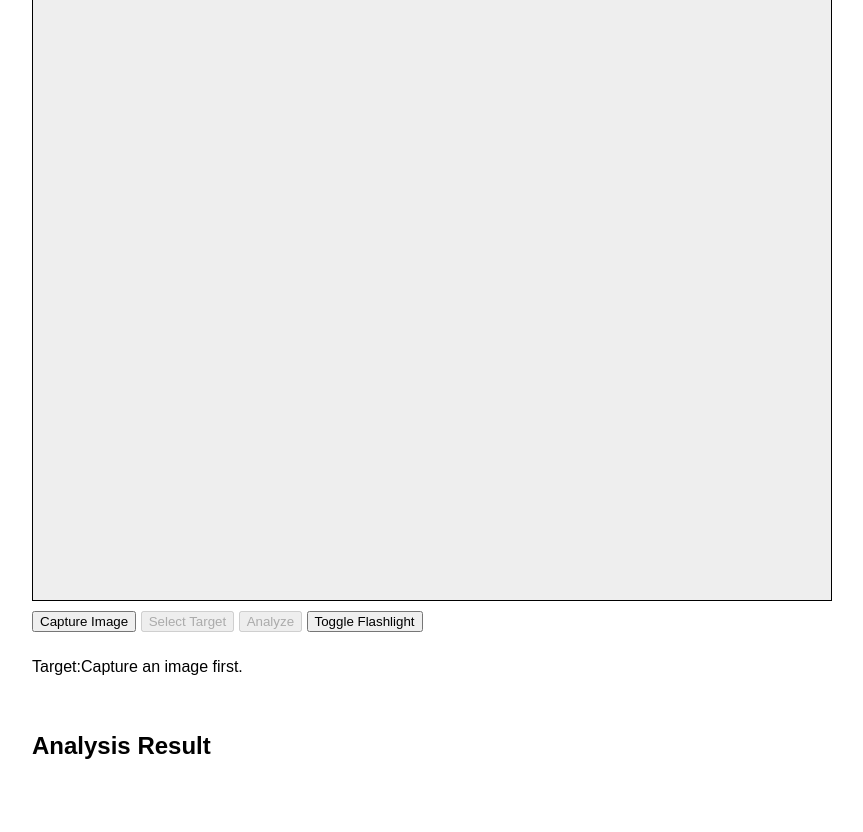
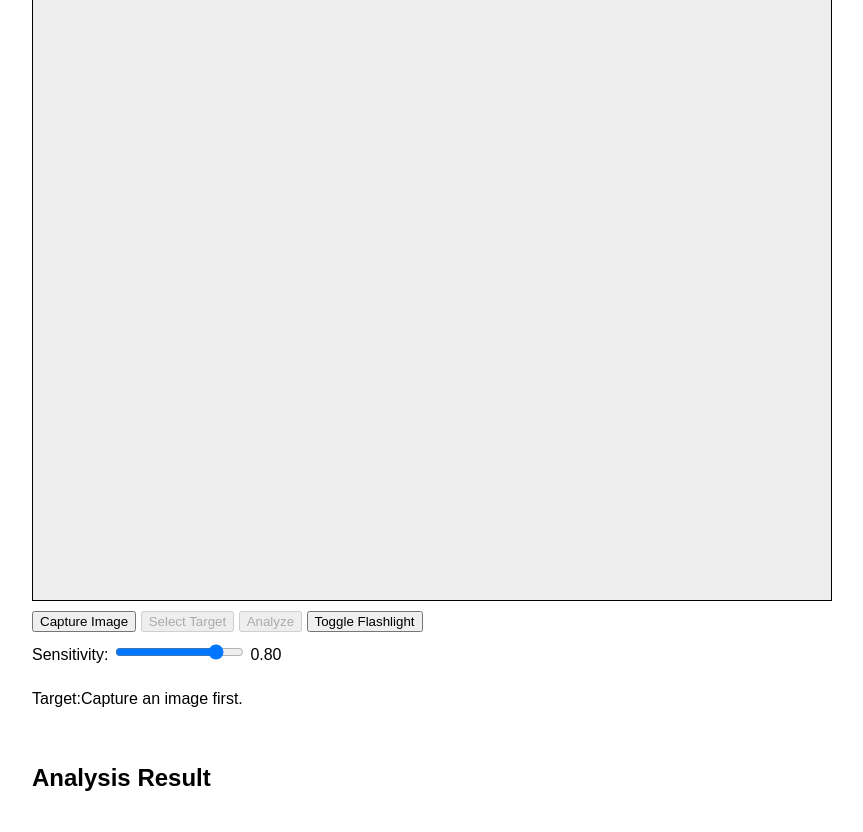
Before and after one commit to arm00pv/Counting, a Flask app: page / in a window 1280 px wide. Shown: the part 99-931 px from the top of the page, without its empty margins (208-1071 px from the left). Before the commit the page ends 858 px from the top, so only its background shows below. Run offline with Flask 3, Linux system fonts and the light colour scheme.

Commit message:
feat: Add sensitivity slider for matching precision
This commit adds a 'Sensitivity' slider to the user interface,
empowering the user to control the strictness of the object matching
algorithm in real-time. This is the final and most robust solution to
the persistent problem of finding a single, universal threshold for
object detection.

Key Changes:
-   **Frontend:** An `<input type="range">` slider has been added to the
    UI. The JavaScript has been updated to send the slider's current
    value (as a float between 0.0 and 1.0) to the backend with every
    'Analyze' request.
-   **Backend:** The `/process_frame` endpoint and the `process_image`
    function now accept a `threshold` parameter from the frontend. This
    value is used directly in the color histogram comparison, allowing
    for dynamic control over the matching logic.

This feature allows users to fine-tune the detection for their specific
objects and lighting conditions, resolving the trade-off between missed
detections (too strict) and false positives (too lenient).

```diff
--- a/app.py
+++ b/app.py
@@ -26,19 +26,21 @@ def process_frame():
     data = request.get_json()
     image_data = data['image'].split(',')[1]
     target_image_data = data.get('target_image')
+    # Get the threshold from the payload, default to 0.8 if not provided
+    threshold = data.get('threshold', 0.8)
 
     img_bytes = base64.b64decode(image_data)
     nparr = np.frombuffer(img_bytes, np.uint8)
     img = cv2.imdecode(nparr, cv2.IMREAD_COLOR)
 
-    processed_image, count = process_image(img, target_image_data)
+    processed_image, count = process_image(img, target_image_data, threshold)
 
     _, buffer = cv2.imencode('.jpg', processed_image)
     processed_image_b64 = base64.b64encode(buffer).decode('utf-8')
 
     return jsonify({'image': processed_image_b64, 'count': count})
 
-def process_image(main_img, target_img_data=None):
+def process_image(main_img, target_img_data=None, threshold=0.8):
     # If no target, perform a general count
     if target_img_data is None:
         gray = cv2.cvtColor(main_img, cv2.COLOR_BGR2GRAY)
@@ -52,19 +54,16 @@ def process_image(main_img, target_img_data=None):
 
     # --- If a target is provided, perform Color Histogram Matching ---
 
-    # Decode the target image and calculate its histogram
     target_bytes = base64.b64decode(target_img_data)
     target_nparr = np.frombuffer(target_bytes, np.uint8)
     target_img = cv2.imdecode(target_nparr, cv2.IMREAD_COLOR)
     if target_img is None: return main_img, 0
 
     target_hsv = cv2.cvtColor(target_img, cv2.COLOR_BGR2HSV)
-    # Create a mask for the target image to ignore black/transparent pixels from the lasso crop
     target_mask = cv2.inRange(target_hsv, (0, 1, 1), (180, 255, 255))
     target_hist = cv2.calcHist([target_hsv], [0, 1], target_mask, [32, 32], [0, 180, 0, 256])
     cv2.normalize(target_hist, target_hist, alpha=0, beta=1, norm_type=cv2.NORM_MINMAX)
 
-    # Find all contours in the main image
     main_hsv = cv2.cvtColor(main_img, cv2.COLOR_BGR2HSV)
     gray = cv2.cvtColor(main_img, cv2.COLOR_BGR2GRAY)
     thresh = cv2.adaptiveThreshold(gray, 255, cv2.ADAPTIVE_THRESH_GAUSSIAN_C, cv2.THRESH_BINARY_INV, 11, 2)
@@ -73,18 +72,15 @@ def process_image(main_img, target_img_data=None):
 
     match_count = 0
     for contour in contours:
-        # Create a mask for the current contour
         mask = np.zeros(gray.shape, dtype="uint8")
         cv2.drawContours(mask, [contour], -1, 255, -1)
 
-        # Calculate histogram for the masked region of interest
         roi_hist = cv2.calcHist([main_hsv], [0, 1], mask, [32, 32], [0, 180, 0, 256])
         cv2.normalize(roi_hist, roi_hist, alpha=0, beta=1, norm_type=cv2.NORM_MINMAX)
 
-        # Compare histograms
         color_similarity = cv2.compareHist(target_hist, roi_hist, cv2.HISTCMP_CORREL)
 
-        if color_similarity > 0.5: # Lowered threshold for more lenient real-world matching
+        if color_similarity > threshold:
             match_count += 1
             (x, y, w, h) = cv2.boundingRect(contour)
             cv2.rectangle(main_img, (x, y), (x + w, y + h), (0, 255, 0), 2)
--- a/templates/index.html
+++ b/templates/index.html
@@ -36,6 +36,9 @@
         .controls {
             margin-bottom: 10px;
         }
+        .slider-container {
+            margin-bottom: 10px;
+        }
         .target-info {
             display: flex;
             align-items: center;
@@ -72,6 +75,11 @@
             <button id="analyze-btn" disabled>Analyze</button>
             <button id="torch-btn">Toggle Flashlight</button>
         </div>
+        <div class="slider-container">
+            <label for="sensitivity-slider">Sensitivity:</label>
+            <input type="range" id="sensitivity-slider" min="10" max="95" value="80">
+            <span id="sensitivity-value">0.80</span>
+        </div>
         <div id="target-info" class="target-info">
             <span>Target:</span>
             <img id="target-preview-img" src="" alt="Target Preview" style="display: none;">
@@ -97,6 +105,8 @@
         const torchBtn = document.getElementById('torch-btn');
         const targetPreviewImg = document.getElementById('target-preview-img');
         const targetStatus = document.getElementById('target-status');
+        const sensitivitySlider = document.getElementById('sensitivity-slider');
+        const sensitivityValue = document.getElementById('sensitivity-value');
         const processedImg = document.getElementById('processed-img');
         const objectCount = document.getElementById('object-count');
 
@@ -160,7 +170,11 @@
         });
 
         analyzeBtn.addEventListener('click', () => {
-            let payload = { image: capturedImageData };
+            const threshold = parseFloat(sensitivitySlider.value) / 100;
+            let payload = {
+                image: capturedImageData,
+                threshold: threshold
+            };
             if (selectedTargetImgData) {
                 payload.target_image = selectedTargetImgData.split(',')[1];
             }
@@ -170,6 +184,11 @@
         torchBtn.addEventListener('click', () => {
             const track = video.srcObject.getVideoTracks()[0];
             track.applyConstraints({ advanced: [{torch: !track.getSettings().torch}] }).catch(e => console.error(e));
+        });
+
+        sensitivitySlider.addEventListener('input', () => {
+            const threshold = parseFloat(sensitivitySlider.value) / 100;
+            sensitivityValue.textContent = threshold.toFixed(2);
         });
 
         // --- Drawing Logic ---
@@ -213,27 +232,18 @@
             const dCtx = drawingCanvas.getContext('2d');
             dCtx.closePath();
 
-            // --- CROP LOGIC ---
-            // Get the scale and offset of the displayed snapshot image
             const canvasRect = snapshotCanvas.getBoundingClientRect();
-            const scaleX = canvasRect.width / snapshotCanvas.width;
-            const scaleY = canvasRect.height / snapshotCanvas.height;
-            const scale = Math.min(scaleX, scaleY);
+            const scale = Math.min(canvasRect.width / snapshotCanvas.width, canvasRect.height / snapshotCanvas.height);
             const offsetX = (canvasRect.width - (snapshotCanvas.width * scale)) / 2;
             const offsetY = (canvasRect.height - (snapshotCanvas.height * scale)) / 2;
 
-            // Find the bounding box of the drawn path
-            let minX = path[0].x, minY = path[0].y, maxX = path[0].x, maxY = path[0].y;
+            let minX = Infinity, minY = Infinity, maxX = -Infinity, maxY = -Infinity;
             for(const p of path) {
                 minX = Math.min(minX, p.x); minY = Math.min(minY, p.y);
                 maxX = Math.max(maxX, p.x); maxY = Math.max(maxY, p.y);
             }
 
-            // Convert path coordinates to be relative to the original image
-            const correctedPath = path.map(p => ({
-                x: (p.x - offsetX) / scale,
-                y: (p.y - offsetY) / scale
-            }));
+            const correctedPath = path.map(p => ({ x: (p.x - offsetX) / scale, y: (p.y - offsetY) / scale }));
             const correctedBoundingBox = {
                 x: (minX - offsetX) / scale, y: (minY - offsetY) / scale,
                 w: (maxX - minX) / scale, h: (maxY - minY) / scale
@@ -246,13 +256,11 @@
                 return;
             }
 
-            // Create a canvas to hold the cropped image
             const croppedCanvas = document.createElement('canvas');
             croppedCanvas.width = correctedBoundingBox.w;
             croppedCanvas.height = correctedBoundingBox.h;
             const cropCtx = croppedCanvas.getContext('2d');
 
-            // Create clipping path
             cropCtx.beginPath();
             cropCtx.moveTo(correctedPath[0].x - correctedBoundingBox.x, correctedPath[0].y - correctedBoundingBox.y);
             for (let i = 1; i < correctedPath.length; i++) {
@@ -261,23 +269,19 @@
             cropCtx.closePath();
             cropCtx.clip();
 
-            // Draw the selected part of the snapshot onto the cropped canvas
             cropCtx.drawImage(snapshotCanvas,
                 correctedBoundingBox.x, correctedBoundingBox.y, correctedBoundingBox.w, correctedBoundingBox.h,
                 0, 0, correctedBoundingBox.w, correctedBoundingBox.h
             );
 
-            // Set the cropped image as the target
             selectedTargetImgData = croppedCanvas.toDataURL('image/jpeg');
             targetPreviewImg.src = selectedTargetImgData;
             targetPreviewImg.style.display = 'inline';
             targetStatus.textContent = "Target selected. Ready to analyze.";
 
-            // Clean up drawing canvas
             dCtx.clearRect(0, 0, drawingCanvas.width, drawingCanvas.height);
             drawingCanvas.style.display = 'none';
         }
-
         drawingCanvas.addEventListener('mousedown', startDrawing);
         drawingCanvas.addEventListener('mousemove', draw);
         drawingCanvas.addEventListener('mouseup', stopDrawing);
```
